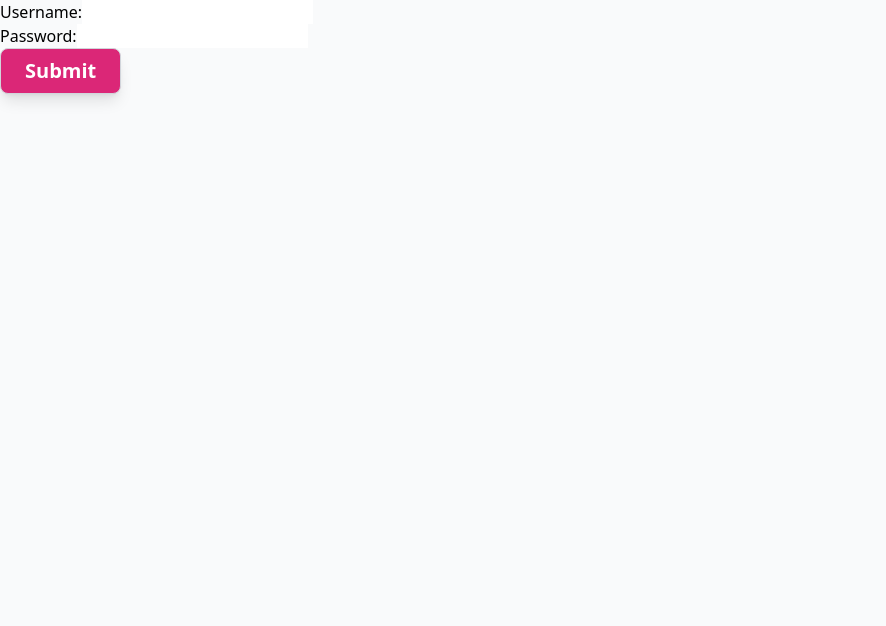
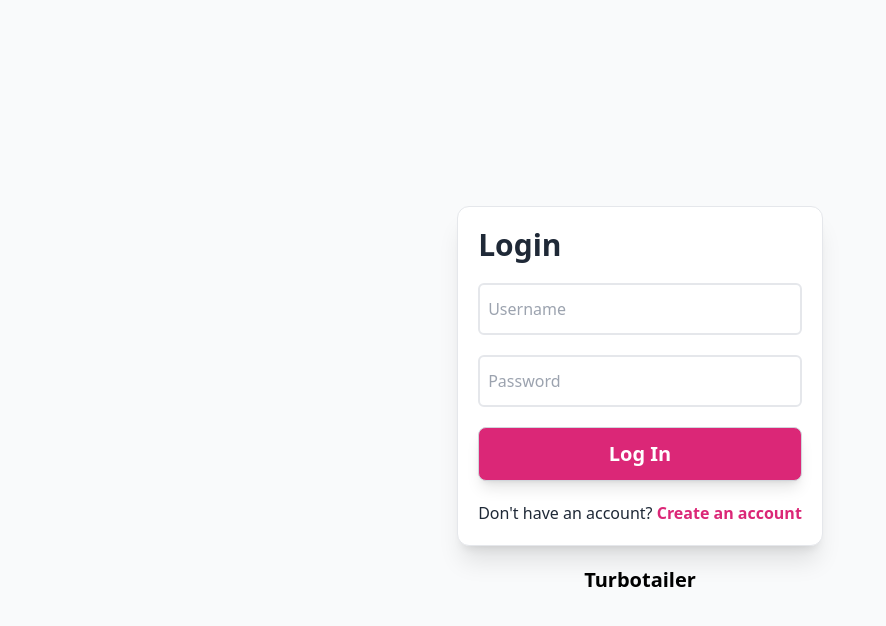
Before and after one commit to freakspace/turbotailer.io, a Next.js app in the folder frontend/: page /login in a window 1280 px wide. Shown: the top 626 px of the page, without its empty margins (0-886 px from the left). Built offline with nearby package versions, Linux system fonts and the light colour scheme; no server answers.

Commit message:
Add styling to login, create standard UI components

```diff
--- a/frontend/src/app/components/Button.tsx
+++ b/frontend/src/app/components/Button.tsx
@@ -12,7 +12,7 @@ export default function Button({
     <button
       {...props}
       style={{ cursor: "pointer" }}
-      className={`bg-pink-600 hover:bg-pink-500 text-white px-6 py-2 rounded-lg font-bold text-xl shadow-lg border border-solid border-gray-300 ${
+      className={`bg-pink-600 hover:bg-pink-500 text-white px-6 py-3 rounded-lg font-bold text-xl shadow-lg border border-solid border-gray-300 ${
         fullWidth ? "w-full" : ""
       } ${className}`}
     >
--- /dev/null
+++ b/frontend/src/app/components/Input.tsx
@@ -0,0 +1,28 @@
+import React from "react";
+
+interface CustomInputProps extends React.InputHTMLAttributes<HTMLInputElement> {
+  error?: string;
+}
+
+const Input = React.forwardRef<HTMLInputElement, CustomInputProps>(
+  ({ error, ...props }, ref) => {
+    const errorStyle = error ? "border-red-600" : "border-gray-200";
+    return (
+      <div className="">
+        <input
+          className={
+            "w-full py-3 px-2 rounded-md border border-2 border-solid focus:border-2 focus:border-pink-600 focus:outline-none " +
+            errorStyle
+          }
+          ref={ref}
+          {...props}
+        />
+        {error && <span className="text-sm text-red-600">{error}</span>}
+      </div>
+    );
+  }
+);
+
+Input.displayName = "Input";
+
+export default Input;
--- /dev/null
+++ b/frontend/src/app/components/utils.ts
@@ -0,0 +1,10 @@
+export const spinner = {
+    animate: {
+      rotate: 360,
+    },
+    transition: {
+      repeat: Infinity,
+      ease: "linear",
+      duration: 1,
+    },
+  };
--- a/frontend/src/app/login/page.tsx
+++ b/frontend/src/app/login/page.tsx
@@ -1,35 +1,33 @@
 "use client";
 
 import { useRouter } from "next/navigation";
+import Link from "next/link";
 
-import { FormEvent, useState, useContext, useEffect } from "react";
+import { useState, useContext, useEffect } from "react";
 
 import { UserContext, IContext } from "@/context/UserContext";
 
 import { getAuth } from "./services";
 
 import Button from "../components/Button";
+import Input from "../components/Input";
 
 export default function Login() {
   const [username, setUsername] = useState<string>("");
   const [password, setPassword] = useState<string>("");
   const { token, setToken } = useContext(UserContext) as IContext;
   const { push } = useRouter();
-  const [bla, setBla] = useState("");
 
   const handleSubmit = async () => {
     const response = await getAuth(username, password);
-    setBla("Bad Response 2");
-    /*
+    console.log(response);
     if (!response.ok) {
       // Show some error
-      setBla("Bad Response");
       push("login/");
     } else {
       const data = await response.json();
       setToken(data.token);
-      setBla("Good Response");
-    } */
+    }
   };
 
   useEffect(() => {
@@ -37,33 +35,45 @@ export default function Login() {
       push("dashboard/");
     }
   }, [push, token]);
-
   return (
-    <main className="">
-      {bla}
-      <div className="">
-        <label>
-          Username:
-          <input
+    <div className="w-screen">
+      <div className="container mx-auto">
+        <div className="flex justify-center items-center h-screen">
+          <div className="grid grid-cols-1">
+            <div className="bg-white border border-1 border-solid border-gray-200 rounded-xl p-5 shadow-xl">
+              <h1 className="text-3xl font-bold mb-5 text-gray-800">Login</h1>
+              <div className="flex flex-col mb-5">
+                <Input
                   type="text"
+                  placeholder="Username"
                   value={username}
                   onChange={(e) => setUsername(e.target.value)}
-            className="text-slate-900"
                 />
-        </label>
-        <br />
-        <label>
-          Password:
-          <input
+              </div>
+              <div className="flex flex-col mb-5">
+                <Input
                   type="password"
+                  placeholder="Password"
                   value={password}
                   onChange={(e) => setPassword(e.target.value)}
-            className="text-slate-900"
                 />
-        </label>
-        <br />
-        <Button onClick={() => handleSubmit()}>Submit</Button>
               </div>
-    </main>
+              <div className="flex flex-col">
+                <Button onClick={() => handleSubmit()}>Log In</Button>
+              </div>
+              <p className="text-gray-800 mt-5">
+                Don&apos;t have an account?{" "}
+                <Link href={"register/"} className="text-pink-600 font-bold">
+                  Create an account
+                </Link>
+              </p>
+            </div>
+            <div className="div text-center mt-5">
+              <p className="text-xl font-bold">Turbotailer</p>
+            </div>
+          </div>
+        </div>
+      </div>
+    </div>
   );
 }
--- a/frontend/src/app/login/services.ts
+++ b/frontend/src/app/login/services.ts
@@ -1,5 +1,6 @@
 export const getAuth = async (username: string, password: string) => {
-    const response = await fetch(`http://127.0.0.1:8000/auth-token/`, {
+
+    const response = await fetch(`${process.env.NEXT_PUBLIC_DJANGO_API_URL}/auth-token/`, {
       method: "POST",
       headers: {
         "Content-Type": "application/json",
--- a/frontend/src/app/onboarding/services.ts
+++ b/frontend/src/app/onboarding/services.ts
@@ -5,7 +5,7 @@ export const createWooCommerce = async (
     baseUrl: string
     ) => {
     const response = await fetch(
-        `http://127.0.0.1:8000/api/stores/create_woocommerce/`,
+        `${process.env.NEXT_PUBLIC_DJANGO_API_URL}/api/stores/create_woocommerce/`,
         {
           method: "POST",
           headers: {
@@ -31,7 +31,7 @@ export const updateWooCommerce = async (
     consumerSecret?: string | null,
     ) => {
     const response = await fetch(
-        `http://127.0.0.1:8000/api/stores/update_woocommerce/`,
+        `${process.env.NEXT_PUBLIC_DJANGO_API_URL}/api/stores/update_woocommerce/`,
         {
           method: "POST",
           headers: {
@@ -59,7 +59,7 @@ export const verifyConnection = async (
 
 
   const response = await fetch(
-    `http://127.0.0.1:8000/api/stores/ping_connection/`,
+    `${process.env.NEXT_PUBLIC_DJANGO_API_URL}/api/stores/ping_connection/`,
     {
       method: "POST",
       headers: {
--- a/frontend/src/app/page.tsx
+++ b/frontend/src/app/page.tsx
@@ -89,7 +89,7 @@ export default function Home() {
                       (consentError ? "text-red-600 " : "") + "text-sm"
                     }
                   >
-                    I'd like to be notified as soon as Turbotailer launches
+                    I&apos;d like to be notified as soon as Turbotailer launches
                   </span>
                 </label>
                 {consentError && (
--- a/frontend/src/app/register/page.tsx
+++ b/frontend/src/app/register/page.tsx
@@ -3,10 +3,15 @@
 import { useRouter } from "next/navigation";
 import { FormEvent, useState, useContext, useEffect } from "react";
 import Link from "next/link";
+import { motion, useAnimation } from "framer-motion";
 
 import { getAuth } from "../login/services";
 
 import { UserContext, IContext } from "@/context/UserContext";
+
+import Input from "../components/Input";
+import Button from "../components/Button";
+import { spinner } from "../components/utils";
 
 function isValidEmail(email: string): boolean {
   const re =
@@ -28,6 +33,8 @@ export default function Register() {
   const [termsError, setTermsError] = useState("");
 
   const [serverErrors, setServerErrors] = useState<string[]>([]);
+
+  const [isLoading, setIsLoading] = useState(false);
 
   const { token, setToken } = useContext(UserContext) as IContext;
   const { push } = useRouter();
@@ -62,12 +69,12 @@ export default function Register() {
     return isValid;
   };
 
-  const handleSubmit = async (e: FormEvent) => {
-    e.preventDefault();
+  const handleSubmit = async () => {
+    setIsLoading(true);
     const isValid = validateSubmission();
     if (isValid) {
       const response = await fetch(
-        `http://127.0.0.1:8000/api/users/register/`,
+        `${process.env.NEXT_PUBLIC_DJANGO_API_URL}/api/users/register/`,
         {
           method: "POST",
           headers: {
@@ -104,7 +111,7 @@ export default function Register() {
         }
       }
 
-      console.log(data);
+      setIsLoading(false);
     }
   };
 
@@ -119,28 +126,33 @@ export default function Register() {
       <div className="container mx-auto">
         <div className="flex justify-center items-center h-screen">
           <div className="w-1/2">
-            <div className="bg-gray-50 rounded-2xl border border-solid border-gray-300 p-10 shadow-xl">
-              <h2 className="text-5xl mb-3 text-pink-600 font-bold">
-                Turbocharge Your Store
-              </h2>
-              <p className="text-lg mb-5 font-bold">
-                Create an account to get started
-              </p>
+            <div className="relative bg-white rounded-2xl border border-solid border-gray-300 p-10 shadow-xl">
+              {isLoading && (
+                <div className="absolute inset-0 flex items-center justify-center bg-white bg-opacity-50 rounded-2xl">
+                  <motion.div
+                    className="w-6 h-6 border-t-2 border-pink-600 rounded-full mr-2"
+                    animate={spinner.animate}
+                    transition={spinner.transition}
+                  />
+                  <div className="text-lg font-bold">Hold your horses...</div>
+                </div>
+              )}
+              <h1 className="text-3xl font-bold mb-5 text-gray-800">
+                Register
+              </h1>
               {serverErrors &&
                 serverErrors.map((error, id) => (
                   <span key={id} className="text-red-600">
                     {error}
                   </span>
                 ))}
-              <form onSubmit={handleSubmit}>
               <div className={"flex flex-col mb-4"}>
-                  <label className="">Username</label>
-                  <input
+                <Input
+                  placeholder="Username"
                   type="text"
                   value={username}
                   onChange={(e) => setUsername(e.target.value)}
                   required
-                    className="h-10 rounded-md border border-solid border-gray-300 focus:border-2 focus:border-pink-600 focus:outline-none"
                 />
               </div>
               <div
@@ -149,25 +161,15 @@ export default function Register() {
                   "flex flex-col mb-4"
                 }
               >
-                  <label
-                    htmlFor="email"
-                    className={(emailError ? "text-red-600 " : "") + "mb-1"}
-                  >
-                    Your E-mail
-                  </label>
-                  <input
+                <Input
+                  placeholder="E-mail"
                   type="email"
                   id="email"
                   name="email"
                   value={email}
                   onChange={(e) => setEmail(e.target.value)}
-                    className={
-                      (emailError
-                        ? "border-solid border border-red-600 "
-                        : "border-solid border border-gray-300 ") +
-                      "h-10 rounded-md focus:border-2 focus:border-pink-600 focus:outline-none"
-                    }
                   required
+                  error={emailError}
                 />
                 {emailError && (
                   <span className="text-sm text-red-600">{emailError}</span>
@@ -175,51 +177,28 @@ export default function Register() {
               </div>
               <div className="grid grid-cols-2 gap-8 mb-4">
                 <div className="flex flex-col">
-                    <label
-                      htmlFor="password"
-                      className={
-                        (passwordError ? "text-red-600 " : "") + "mb-1"
-                      }
-                    >
-                      Create a Password
-                    </label>
-                    <input
+                  <Input
+                    placeholder="Password"
                     type="password"
                     id="password"
                     name="password"
                     value={password}
                     onChange={(e) => setPassword(e.target.value)}
-                      className="border-solid border border-gray-300 h-10 rounded-md focus:border-2 focus:border-pink-600 focus:outline-none"
                     required
                   />
                 </div>
                 <div className="flex flex-col">
-                    <label
-                      htmlFor="password"
-                      className={passwordError ? "text-red-600 " : "mb-1"}
-                    >
-                      Repeat Password
-                    </label>
-                    <input
+                  <Input
+                    placeholder="Repeat password"
                     type="password"
                     id="password-repeated"
                     name="password-repeated"
                     value={passwordRepeated}
                     onChange={(e) => setPasswordRepeated(e.target.value)}
-                      className={
-                        (passwordError
-                          ? "border-solid border border-red-600 "
-                          : "border-solid border border-gray-300 ") +
-                        "h-10 rounded-md focus:border-2 focus:border-pink-600 focus:outline-none"
-                      }
                     required
+                    error={passwordError}
                   />
                 </div>
-                  {passwordError && (
-                    <span className="text-sm text-red-600">
-                      {passwordError}
-                    </span>
-                  )}
               </div>
               <label
                 htmlFor="terms"
@@ -240,9 +219,6 @@ export default function Register() {
                   Use and Privacy Policy
                 </span>
               </label>
-                {termsError && (
-                  <span className="text-sm text-red-600">{termsError}</span>
-                )}
               <label
                 htmlFor="subscribe"
                 className="flex items-center space-x-3 mb-4"
@@ -253,21 +229,13 @@ export default function Register() {
                   name="subscribe"
                   className="h-5 w-5 text-blue-600 flex-shrink-0"
                   checked={newsletterIsChecked}
-                    onChange={() =>
-                      setNewsletterIsChecked(!newsletterIsChecked)
-                    }
+                  onChange={() => setNewsletterIsChecked(!newsletterIsChecked)}
                 />
                 <span className="text-sm">
                   Receive tips & tricks on a regularly basis
                 </span>
               </label>
-                <button
-                  type="submit"
-                  className="bg-pink-600 hover:bg-pink-500 text-white px-6 py-2 rounded-xl font-bold text-xl mt-3 mb-5"
-                >
-                  Register
-                </button>
-              </form>
+              <Button onClick={() => handleSubmit()}>Register</Button>
               <p>
                 Already have an account?{" "}
                 <Link href={"login/"} className="text-pink-600 font-bold">
@@ -275,6 +243,9 @@ export default function Register() {
                 </Link>
               </p>
             </div>
+            <div className="div text-center mt-5">
+              <p className="text-xl font-bold">Turbotailer</p>
+            </div>
           </div>
         </div>
       </div>
```
Also changed, not shown: 1 other file (tests, documents, lock files or other folders). Lines whose indentation alone changed are shown as unchanged.
